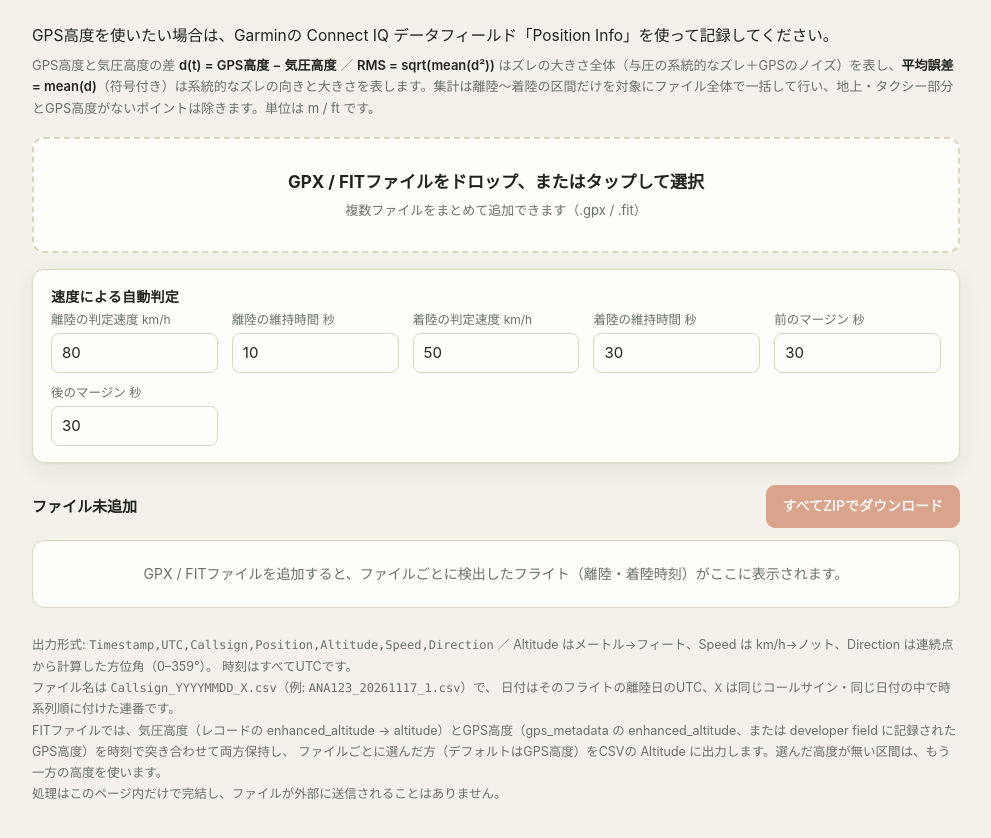
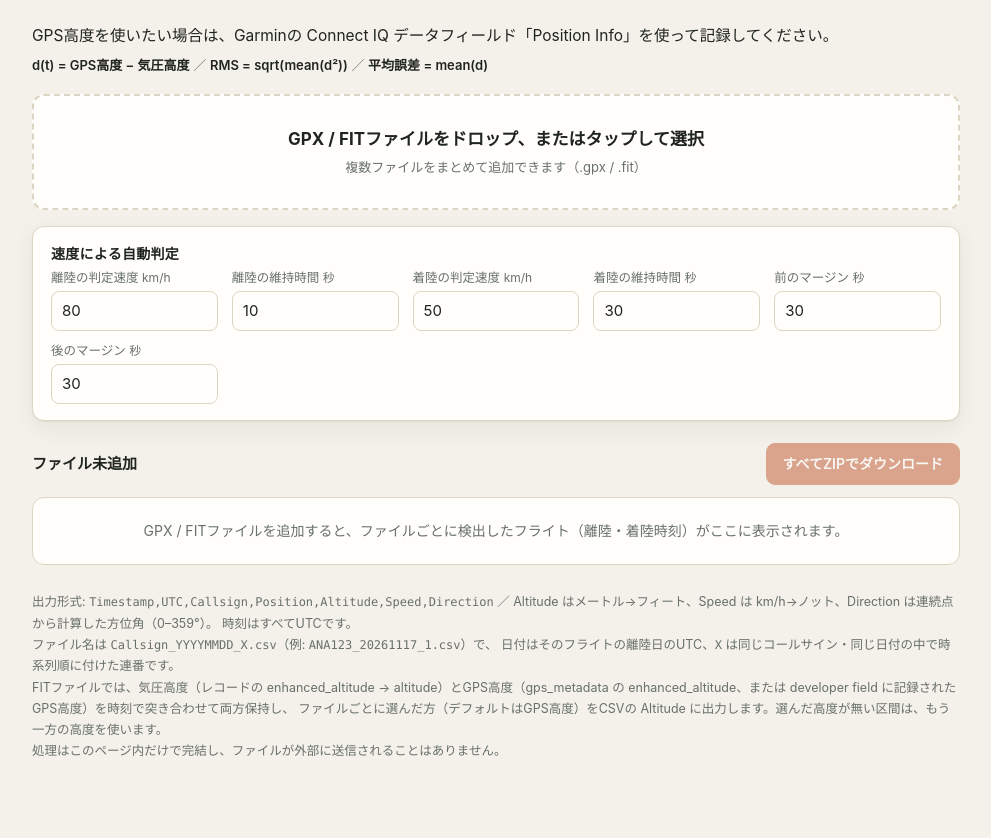
Before and after one commit to hogehogemario/CSVisualizer, a plain HTML site: page converter/index.html in a window 1280 px wide. Shown: the whole page, without its empty margins (144-1135 px from the left). Drawn offline with Linux system fonts and the light colour scheme.

Commit message:
Trim RMS definition block to bold formulas only

```diff
--- a/converter/index.html
+++ b/converter/index.html
@@ -277,7 +277,7 @@
   <body>
     <main>
       <p class="lead">GPS高度を使いたい場合は、Garminの Connect IQ データフィールド「Position Info」を使って記録してください。</p>
-      <p class="rms-def">GPS高度と気圧高度の差 <span class="v">d(t) = GPS高度 − 気圧高度</span> ／ <span class="v">RMS = sqrt(mean(d²))</span> はズレの大きさ全体（与圧の系統的なズレ＋GPSのノイズ）を表し、<span class="v">平均誤差 = mean(d)</span>（符号付き）は系統的なズレの向きと大きさを表します。集計は離陸〜着陸の区間だけを対象にファイル全体で一括して行い、地上・タクシー部分とGPS高度がないポイントは除きます。単位は m / ft です。</p>
+      <p class="rms-def"><span class="v">d(t) = GPS高度 − 気圧高度</span> ／ <span class="v">RMS = sqrt(mean(d²))</span> ／ <span class="v">平均誤差 = mean(d)</span></p>
       <div class="drop" id="drop" role="button" tabindex="0" aria-label="GPX / FITファイルを追加">
         <p class="big">GPX / FITファイルをドロップ、またはタップして選択</p>
         <p class="small">複数ファイルをまとめて追加できます（.gpx / .fit）</p>
```
